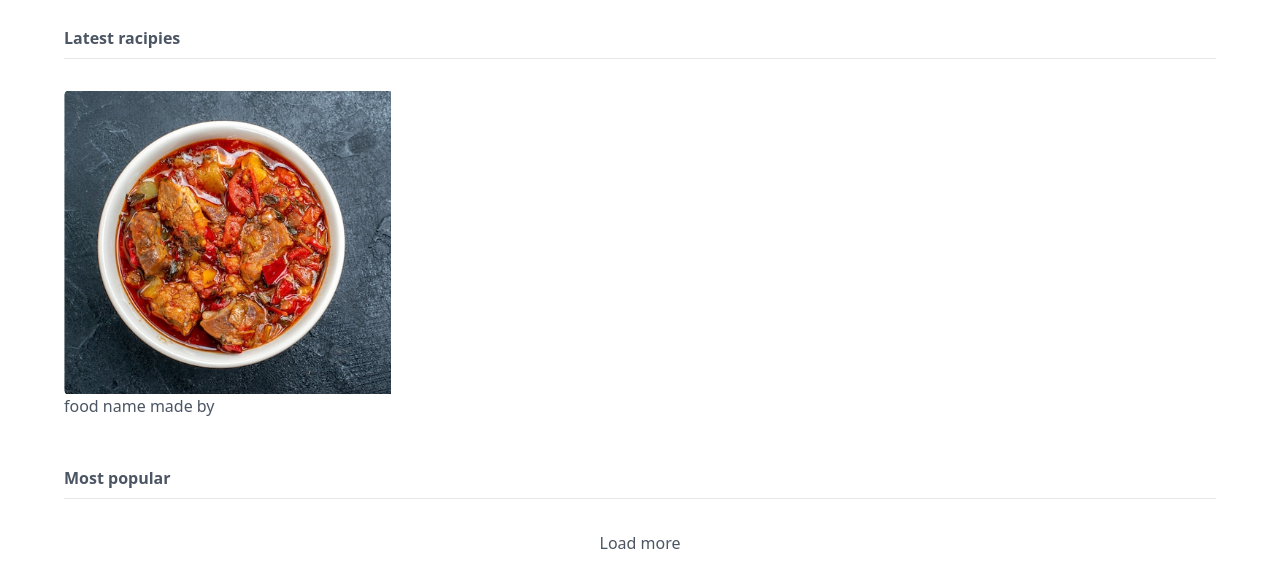
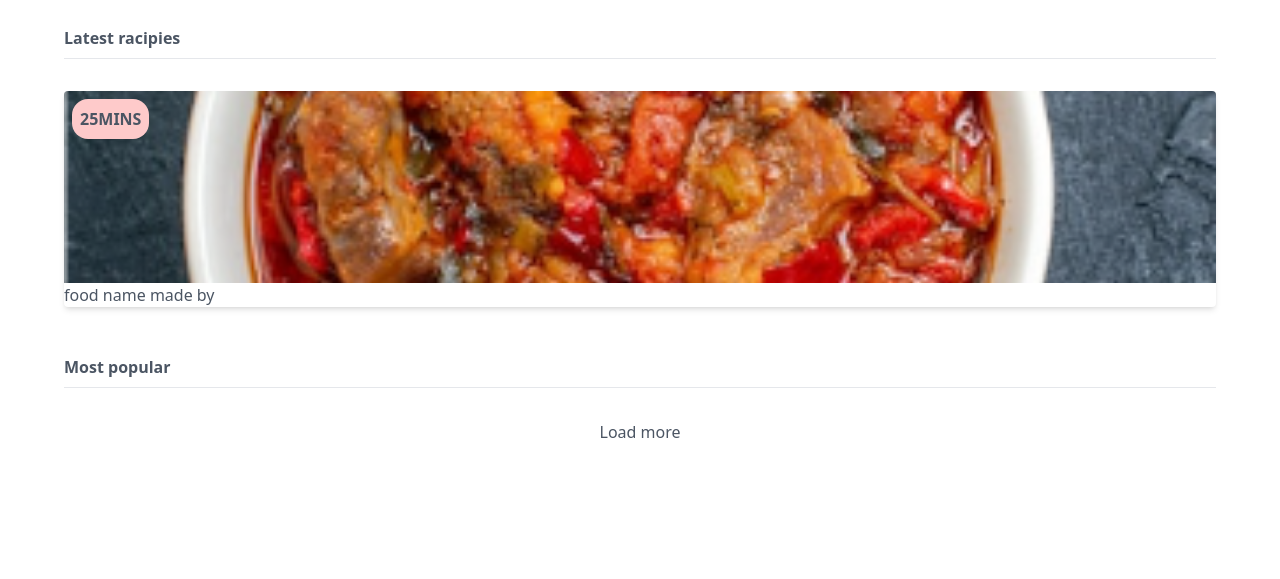
Before and after one commit to summenurfatema/food_ninja, a plain HTML site: page index.html in a window 1280 px wide. Shown: the part 291-870 px from the top of the page. After the commit the page ends 800 px from the top, so only its background shows below. Drawn offline with nearby package versions, Linux system fonts and the light colour scheme.

Commit message:
1/2 of 10th class done

```diff
--- a/index.html
+++ b/index.html
@@ -49,12 +49,19 @@
             <div>
                 <h4 class="font-bold mt-12 pb-2 border-b border-gary-200">Latest racipies</h4>
                 <div class="mt-8">
-                    <img src="food1.png" alt="">
-                </div>
+                    <div class="bg-white rounded overflow-hidden shadow-md relative">
+                        <img class="w-full h-32 sm:h-48 object-cover" src="food1.png" alt="">
+
                         <div>
                             <span>food name</span>
                             <span>made by</span>
+                            <div
+                                class="bg-red-200 twxt-xl uppercase font-bold  rounded-2xl p-2 absolute top-0 ml-2 mt-2">
+                                <span>25mins</span>
                             </div>
+                        </div>
+                    </div>
+
                     <h4 class="font-bold mt-12 pb-2 border-b border-gary-200">Most popular</h4>
                     <div class="mt-8">
                         <!-- card -->
```
Lines whose indentation alone changed are shown as unchanged.
